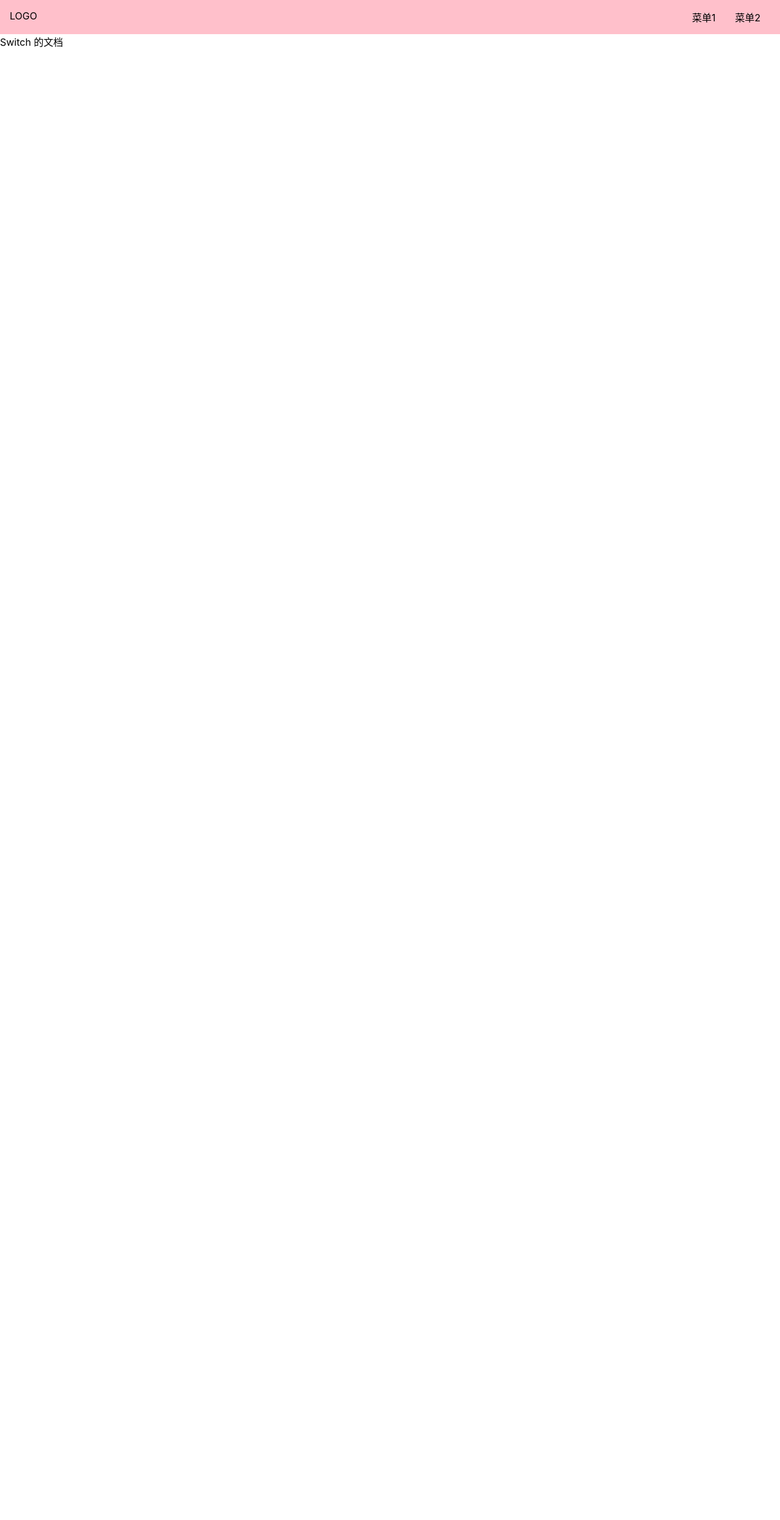
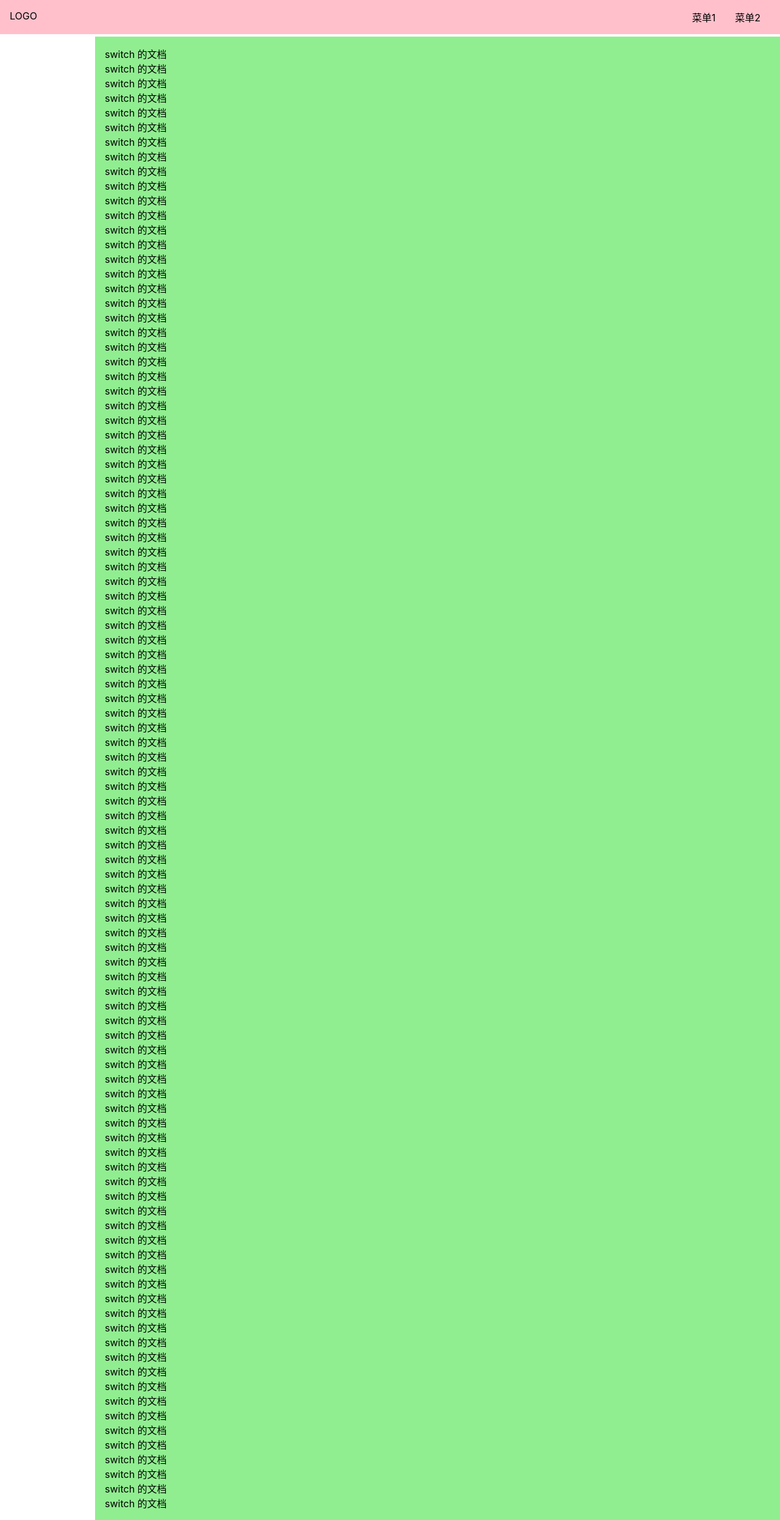
Before and after one commit to king-open/nightUI, a Vue app: page /#/doc/switch in a window 1280 px wide. Shown: the whole page at 61% size. Before the commit the page ends 800 px from the top, so only its background shows below. Built offline with nearby package versions, Linux system fonts and the light colour scheme.

Commit message:
整体布局 css

```diff
--- a/src/components/Doc.vue
+++ b/src/components/Doc.vue
@@ -1,7 +1,7 @@
 <template>
-  <div>
-    <Topnav/>
-    <div class="comtent">
+  <div class="layout">
+    <Topnav class="nav"/>
+    <div class="content">
       <aside v-if="menuVisible">
         <h2>组件列表</h2>
         <ol>
@@ -39,10 +39,42 @@
 </script>
 
 <style lang="scss" scoped>
+.layout {
+  display: flex;
+  flex-direction: column;
+  height: 100vh;
+  > .nav {
+    flex-shrink: 0;
+  }
+  > .content {
+    flex-grow: 1;
+    padding-top: 60px;
+    padding-left: 156px;
+    @media (max-width: 500px) {
+      padding-left: 0;
+    }
+  }
+}
+.content {
+  display: flex;
+  > aside {
+    flex-shrink: 0;
+  }
+  > main {
+    flex-grow: 1;
+    padding: 16px;
+    background: lightgreen;
+  }
+}
 aside {
   background: lightblue;
   width: 150px;
   padding: 16px;
+  position: fixed;
+  top: 0;
+  left: 0;
+  padding-top: 70px;
+  height: 100%;
   > h2 {
     margin-bottom: 4px;
   }
@@ -51,11 +83,8 @@
       padding: 4px 0;
     }
   }
-  @media (max-width: 500px) {
-    position: fixed;
-    top: 0;
-    left: 0;
-    padding-top: 70px;
-  }
+}
+main{
+  overflow: auto;
 }
 </style>
--- a/src/components/SwitchDemo.vue
+++ b/src/components/SwitchDemo.vue
@@ -1,5 +1,106 @@
 <template>
-  <div>Switch 的文档</div>
+  <div>
+    <p>switch 的文档</p>
+    <p>switch 的文档</p>
+    <p>switch 的文档</p>
+    <p>switch 的文档</p>
+    <p>switch 的文档</p>
+    <p>switch 的文档</p>
+    <p>switch 的文档</p>
+    <p>switch 的文档</p>
+    <p>switch 的文档</p>
+    <p>switch 的文档</p>
+    <p>switch 的文档</p>
+    <p>switch 的文档</p>
+    <p>switch 的文档</p>
+    <p>switch 的文档</p>
+    <p>switch 的文档</p>
+    <p>switch 的文档</p>
+    <p>switch 的文档</p>
+    <p>switch 的文档</p>
+    <p>switch 的文档</p>
+    <p>switch 的文档</p>
+    <p>switch 的文档</p>
+    <p>switch 的文档</p>
+    <p>switch 的文档</p>
+    <p>switch 的文档</p>
+    <p>switch 的文档</p>
+    <p>switch 的文档</p>
+    <p>switch 的文档</p>
+    <p>switch 的文档</p>
+    <p>switch 的文档</p>
+    <p>switch 的文档</p>
+    <p>switch 的文档</p>
+    <p>switch 的文档</p>
+    <p>switch 的文档</p>
+    <p>switch 的文档</p>
+    <p>switch 的文档</p>
+    <p>switch 的文档</p>
+    <p>switch 的文档</p>
+    <p>switch 的文档</p>
+    <p>switch 的文档</p>
+    <p>switch 的文档</p>
+    <p>switch 的文档</p>
+    <p>switch 的文档</p>
+    <p>switch 的文档</p>
+    <p>switch 的文档</p>
+    <p>switch 的文档</p>
+    <p>switch 的文档</p>
+    <p>switch 的文档</p>
+    <p>switch 的文档</p>
+    <p>switch 的文档</p>
+    <p>switch 的文档</p>
+    <p>switch 的文档</p>
+    <p>switch 的文档</p>
+    <p>switch 的文档</p>
+    <p>switch 的文档</p>
+    <p>switch 的文档</p>
+    <p>switch 的文档</p>
+    <p>switch 的文档</p>
+    <p>switch 的文档</p>
+    <p>switch 的文档</p>
+    <p>switch 的文档</p>
+    <p>switch 的文档</p>
+    <p>switch 的文档</p>
+    <p>switch 的文档</p>
+    <p>switch 的文档</p>
+    <p>switch 的文档</p>
+    <p>switch 的文档</p>
+    <p>switch 的文档</p>
+    <p>switch 的文档</p>
+    <p>switch 的文档</p>
+    <p>switch 的文档</p>
+    <p>switch 的文档</p>
+    <p>switch 的文档</p>
+    <p>switch 的文档</p>
+    <p>switch 的文档</p>
+    <p>switch 的文档</p>
+    <p>switch 的文档</p>
+    <p>switch 的文档</p>
+    <p>switch 的文档</p>
+    <p>switch 的文档</p>
+    <p>switch 的文档</p>
+    <p>switch 的文档</p>
+    <p>switch 的文档</p>
+    <p>switch 的文档</p>
+    <p>switch 的文档</p>
+    <p>switch 的文档</p>
+    <p>switch 的文档</p>
+    <p>switch 的文档</p>
+    <p>switch 的文档</p>
+    <p>switch 的文档</p>
+    <p>switch 的文档</p>
+    <p>switch 的文档</p>
+    <p>switch 的文档</p>
+    <p>switch 的文档</p>
+    <p>switch 的文档</p>
+    <p>switch 的文档</p>
+    <p>switch 的文档</p>
+    <p>switch 的文档</p>
+    <p>switch 的文档</p>
+    <p>switch 的文档</p>
+    <p>switch 的文档</p>
+  </div>
 </template>
 
 <script lang="ts">
--- a/src/components/Topnav.vue
+++ b/src/components/Topnav.vue
@@ -25,7 +25,10 @@
   background: pink;
   display: flex;
   padding: 16px;
-  position: relative;
+  position: fixed;
+  top: 0;
+  left: 0;
+  width: 100%;
   z-index: 10;
   > .logo {
     max-width: 6em;
```
